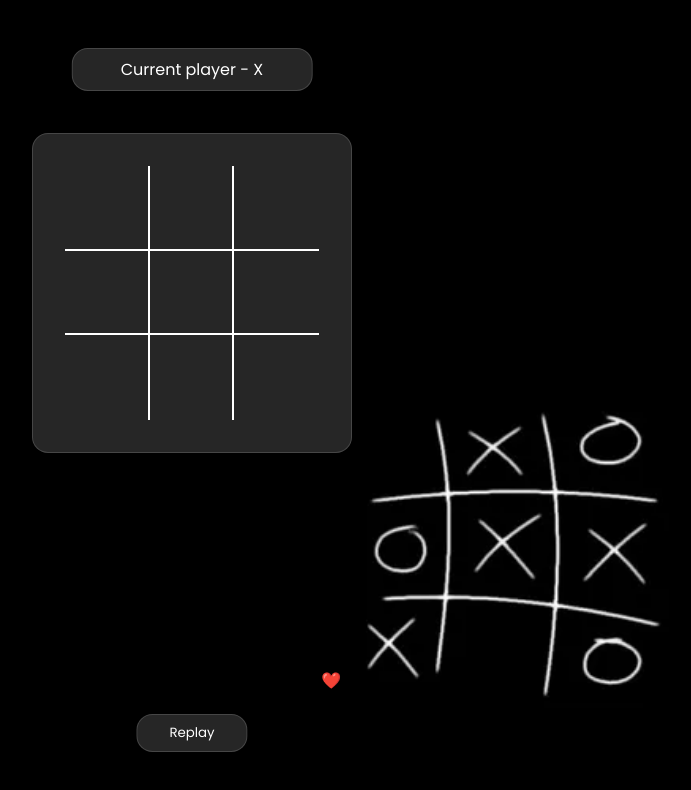
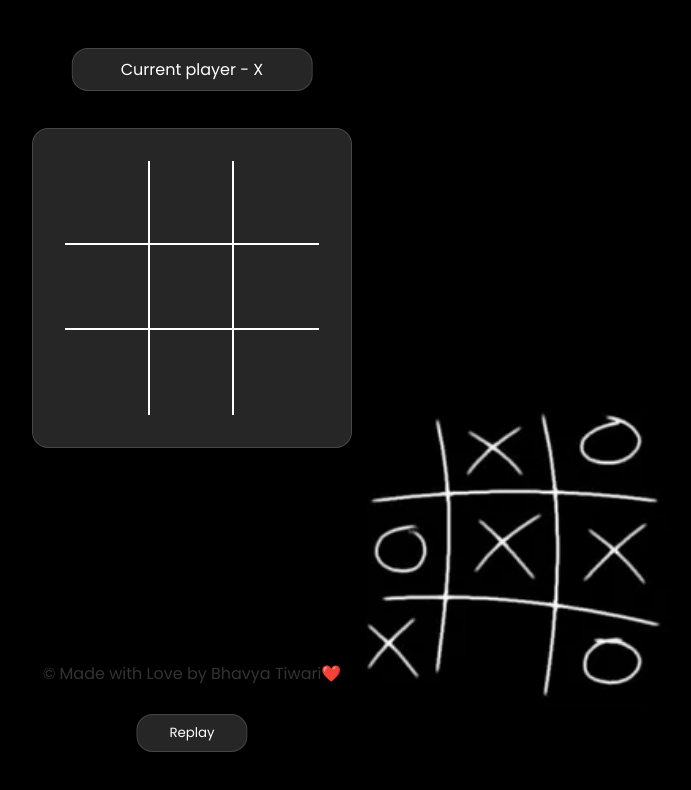
Before and after one commit to bhavyatiwari1/Tic-Tac-Toe, a plain HTML site: page index.html in a window 1280 px wide. Shown: the whole page, without its empty margins (448-1139 px from the left). Drawn offline with Linux system fonts and the light colour scheme.

Commit message:
Update style.css

```diff
--- a/style.css
+++ b/style.css
@@ -115,3 +115,12 @@
     display: flex;
 
 }
+
+.footer {
+    text-align: center;
+    padding: 10px;
+    color: #f0f0f0; /* Optional background color */
+    color: #333; /* Optional text color */
+    margin-bottom: 0.1rem;
+    /* No absolute/fixed positioning, so it stays at the bottom of the wrapper */
+}
```
